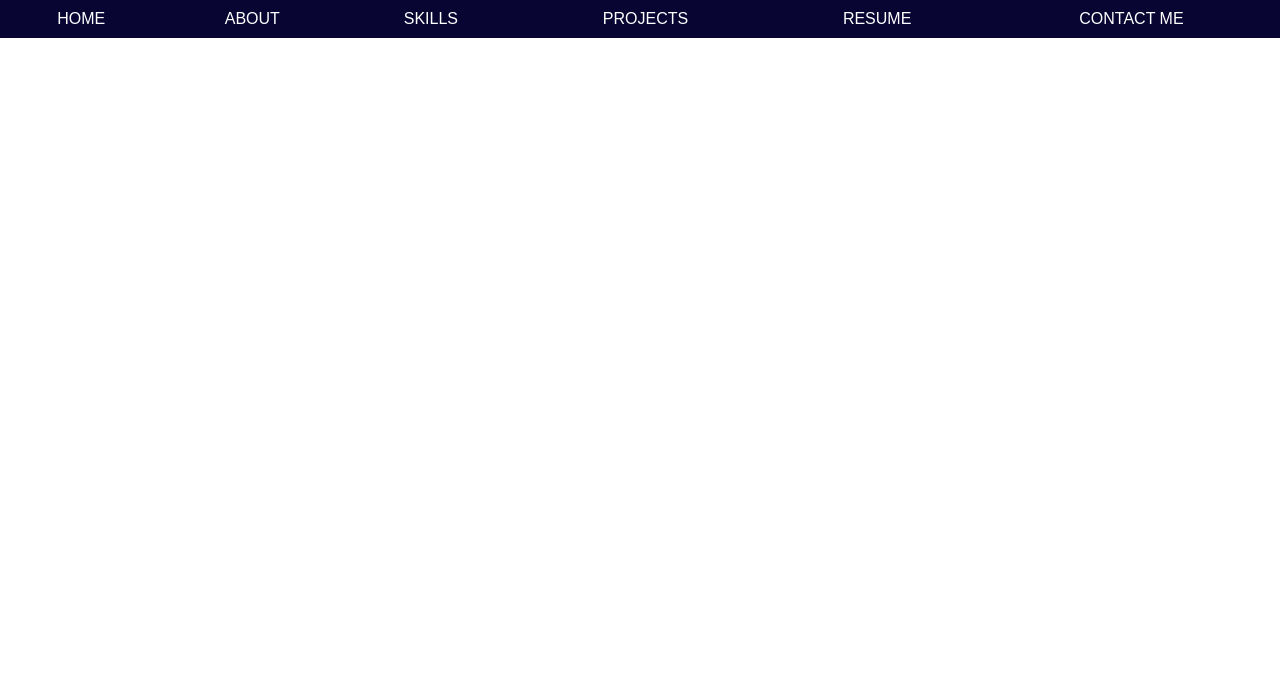
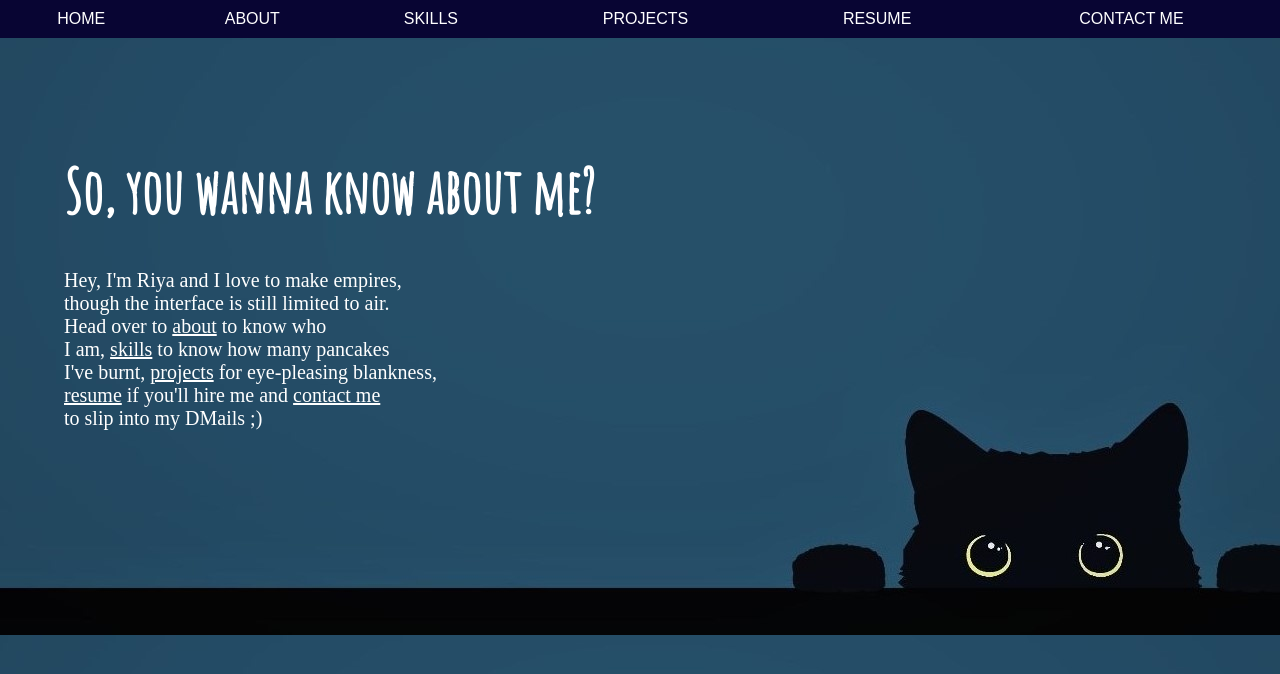
Before and after one commit to cereal-hecker/first-portfolio, a plain HTML site: page index.html in a window 1280 px wide. Drawn offline with Linux system fonts and the light colour scheme; a web font is replaced by a local one.

Commit message:
Update styles.css

```diff
--- a/styles.css
+++ b/styles.css
@@ -2,7 +2,7 @@
 @import url(https://fonts.googleapis.com/css?family=Amatic+SC);
 @import url(https://fonts.googleapis.com/css?family=Antic+Slab);
 body{
-    background-image: url(../Port/meow.jpg);
+    background-image: url(./meow.jpg);
     margin: 0;
     overflow-x: hidden;
     overflow-y: hidden;
@@ -24,7 +24,7 @@ body{
     position: relative;
     text-decoration: none;
     white-space: normal;
-    color:white;
+    color: white;
 }
 .navigation table tr td a:hover{
     color: gold;
```
